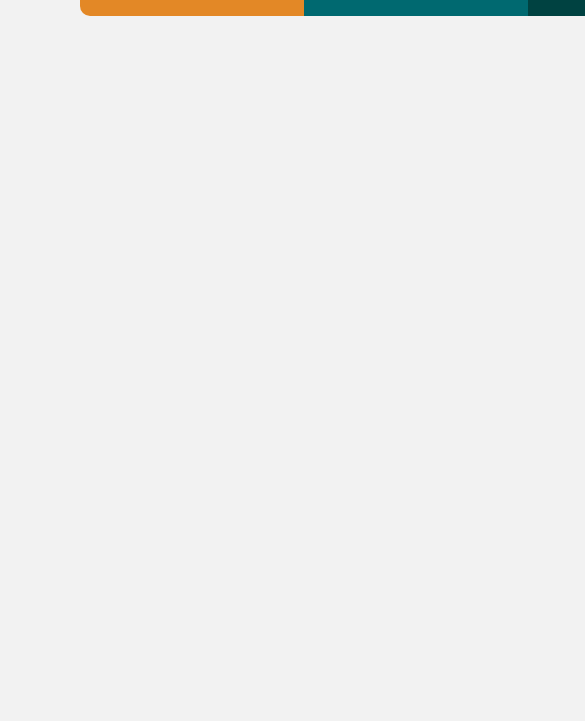
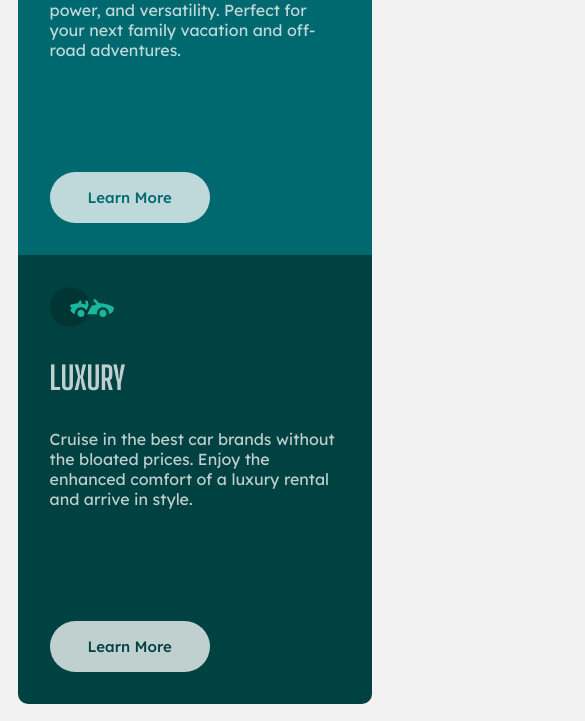
Before and after one commit to hilmi77/solution-3-column-preview-card-component-fem, a plain HTML site: page index.html in a window 390 px wide. Shown: the part 661-1382 px from the top of the page, 585 px wide, since content can reach past the window. Before the commit the page ends 844 px from the top, so only its background shows below. Drawn offline with Linux system fonts and the light colour scheme.

Commit message:
Adjust card width and button styles for desktop and mobile

```diff
--- a/styles.css
+++ b/styles.css
@@ -21,18 +21,24 @@
 
 body {
   background: var(--very-light-gray);
+  margin: 0;
 }
 
 .container {
   display: flex;
   justify-content: center;
   align-items: center;
-  height: 100vh;
+  min-height: 100vh;
+  padding: 1.1rem;
 }
 
 .card {
   display: flex;
-  width: 59%;
+  width: 100%;
+  max-width: 1200px;
+}
+section {
+  flex: 1;
 }
 
 .sedans {
@@ -172,3 +178,15 @@ body {
     transition: all 0.3s 0.1s;
   }
 }
+
+@media (max-width: 768px) {
+  .card {
+    flex-direction: column;
+  }
+  .sedans {
+    border-radius: 10px 10px 0 0;
+  }
+  .luxury {
+    border-radius: 0 0 10px 10px;
+  }
+}
```
